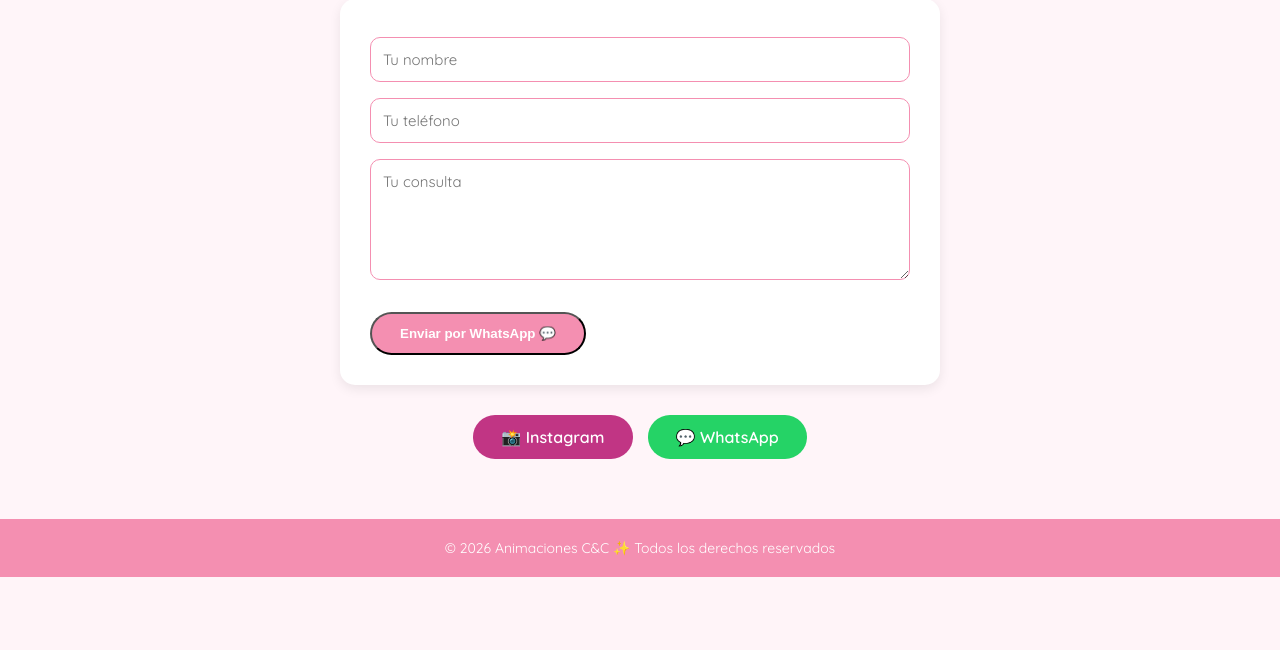
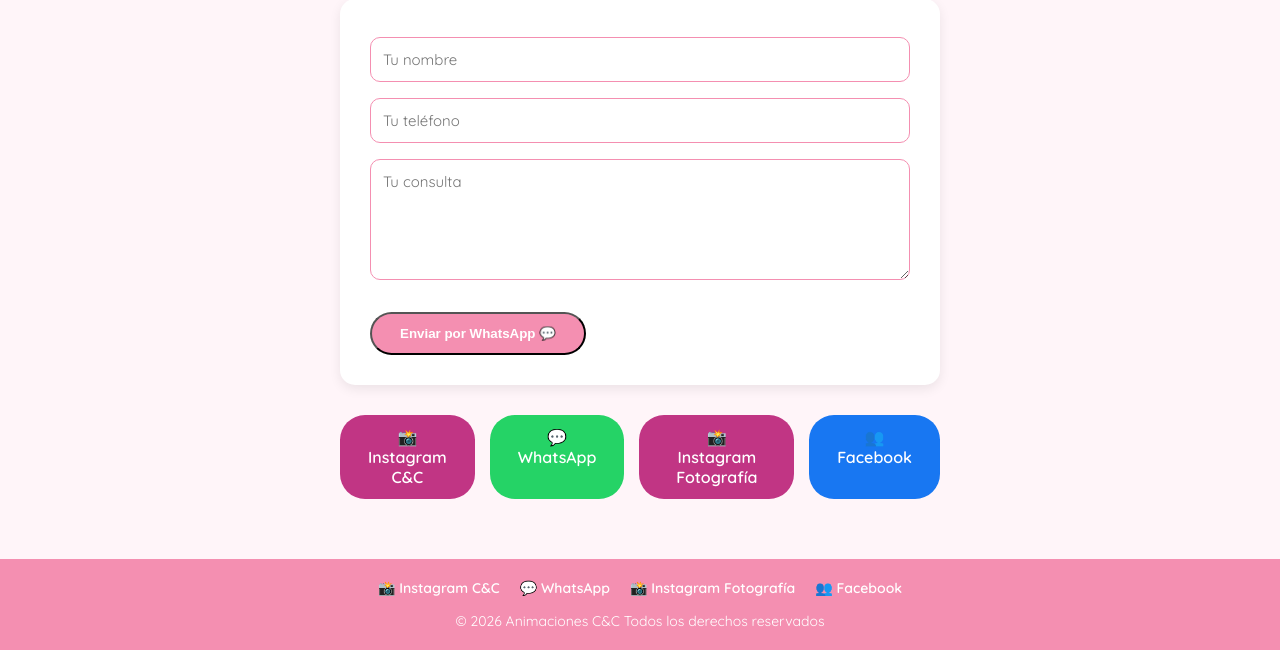
Before and after one commit to dylangig/Animaciones-C-C, a Flask app: page /contacto in a window 1280 px wide. Shown: the part 324-974 px from the top of the page. Before the commit the page ends 901 px from the top, so only its background shows below. Run offline with Flask 3, Linux system fonts and the light colour scheme.

Commit message:
Contacto mejoras

```diff
--- a/templates/base.html
+++ b/templates/base.html
@@ -73,7 +73,27 @@
             margin-top: 60px;
             font-size: 14px;
         }
+        .footer-redes {
+            display: flex;
+            justify-content: center;
+            gap: 20px;
+            margin-bottom: 15px;
+            flex-wrap: wrap;
+        }
+        .footer-redes a {
+            color: white;
+            text-decoration: none;
+            font-weight: 600;
+            font-size: 14px;
+            padding: 0;
+            background: none;
+            margin: 0;
+        }
+        .footer-redes a:hover {
+            text-decoration: underline;
+        }
     </style>
+
 </head>
 <body>
     <header>
@@ -90,7 +110,13 @@
     </div>
 
     <footer>
-        © 2026 Animaciones C&C ✨ Todos los derechos reservados
-    </footer>
+    <div class="footer-redes">
+        <a href="https://instagram.com/animacionescyc" target="_blank">📸 Instagram C&C</a>
+        <a href="https://wa.me/549TUNUMERO" target="_blank">💬 WhatsApp</a>
+        <a href="https://instagram.com/melinadiazfotografia" target="_blank">📸 Instagram Fotografía</a>
+        <a href="https://facebook.com/TUPAGINA" target="_blank">👥 Facebook</a>
+    </div>
+    <p>© 2026 Animaciones C&C Todos los derechos reservados</p>
+</footer>
 </body>
 </html>
--- a/templates/contacto.html
+++ b/templates/contacto.html
@@ -15,10 +15,16 @@
 
     <div class="redes">
     <a href="https://instagram.com/animacionescyc" target="_blank" class="red-btn instagram">
-            📸 Instagram
+        📸 Instagram C&C
     </a>
     <a href="https://wa.me/5491125539044" target="_blank" class="red-btn whatsapp">
         💬 WhatsApp
+    </a>
+    <a href="https://instagram.com/melinadiazfotografia" target="_blank" class="red-btn instagram">
+        📸 Instagram Fotografía
+    </a>
+    <a href="https://facebook.com/animaciones.cecilia" target="_blank" class="red-btn facebook">
+        👥 Facebook
     </a>
 </div>
 </div>
@@ -59,6 +65,7 @@
     }
     .instagram { background-color: #c13584; }
     .whatsapp { background-color: #25d366; }
+    .facebook { background-color: #1877f2; }
 </style>
 
 <script>
```
Lines whose indentation alone changed are shown as unchanged.
